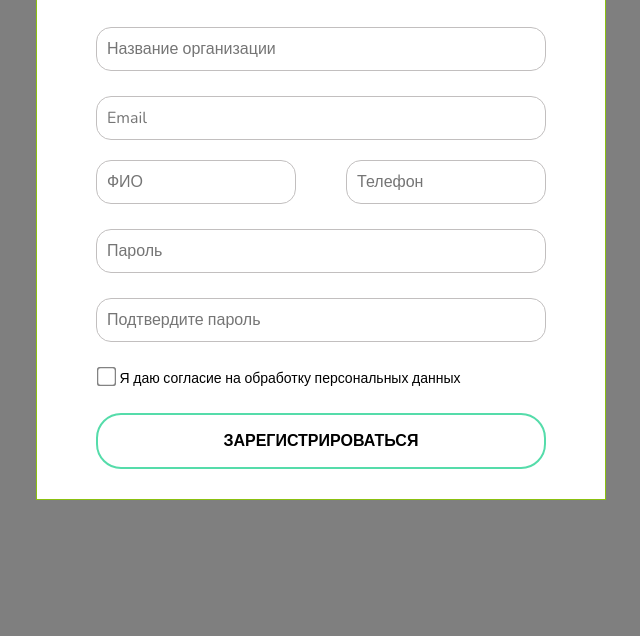
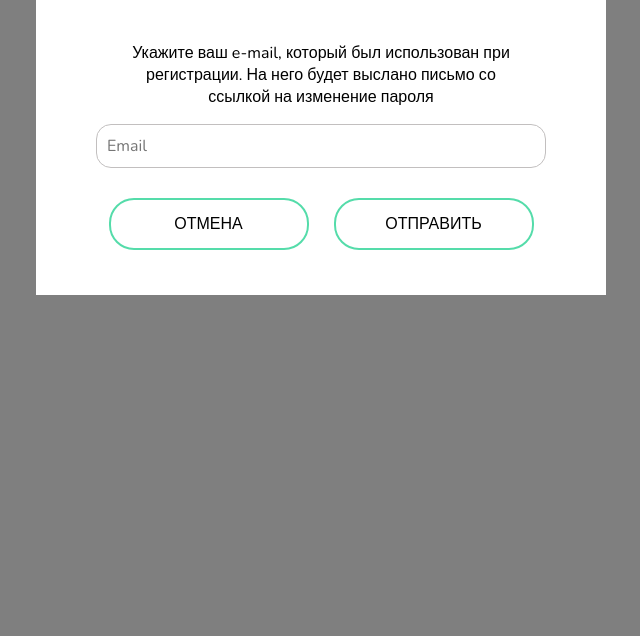
Before and after one commit to qoobatov/login, a plain HTML site: page index.html in a window 1280 px wide. Shown: the part 164-800 px from the top of the page, without its empty margins (319-959 px from the left). Drawn offline with nearby package versions, Linux system fonts and the light colour scheme.

Commit message:
add reset form block

```diff
--- a/index.html
+++ b/index.html
@@ -6,6 +6,7 @@
     <meta name="viewport" content="width=device-width, initial-scale=1.0" />
     <link rel="stylesheet" href="./styles/login.css" />
     <link rel="stylesheet" href="./styles/signin.css">
+    <link rel="stylesheet" href="./styles/reset-pass.css">
     <title>Login</title>
   </head>
   <body>
@@ -62,11 +63,10 @@
                                 <input
                                 class="input-registr-email"
                                 type="email"
-                                id="email"
-                                name="email"
+                                id="registr-email"
+                                name="registr-email"
                                 placeholder="Email"
                                 focus
-
                                 >
 
                                 <div>
@@ -115,14 +115,26 @@
                             </form>
                         </div>
                     </div>
-                <div class="tab-content-3">
-                    <div class="tab-content">
-                        <p class="">
-                            Укажите ваш e-mail, который был использован при регистрации. На него будет выслано письмо со ссылкой на изменение пароля
-                        </p>
+                    <div class="tab-content-3">
+                        <div class="tab-content">
+                            <p class="reset-text-info">
+                                Укажите ваш e-mail, который был использован при регистрации. На него будет выслано письмо со <br/>ссылкой на изменение пароля
+                            </p>
+                            <form action="/" method="post">
+                                <input
+                                class="input-reset-email"
+                                type="email"
+                                id="reset-email"
+                                name="reset-email"
+                                placeholder="Email"
+                                >
+                                <div class="reset-btns-block">
+                                    <button class="btn-reset-cancel">Отмена</button>
+                                    <button class="btn-reset-send">Отправить</button>
+                                </div>
+                            </form>
+                        </div>
                     </div>
-
-                </div>
                 </div>
             </div>
         </div>
--- a/styles/login.css
+++ b/styles/login.css
@@ -23,17 +23,15 @@ input:focus {
   display: flex;
   align-items: center;
   flex-direction: column;
-  border: 1px solid #8bc011;
   padding: 15px;
   padding-top: 10px;
   margin: 0 auto;
 }
 
-
 .input-login-email {
   width: 450px;
   padding: 10px;
-  margin-bottom: 15px;
+  margin-bottom: 10px;
   border: 0;
   border: 1px solid #c2bfbf;
   border-radius: 15px;
@@ -44,7 +42,7 @@ input:focus {
 .input-login-password {
   width: 450px;
   padding: 10px;
-  margin-bottom: 15px;
+  margin-bottom: 10px;
   /* margin: 10px 0; */
   border: 0;
   border: 1px solid #c2bfbf;
@@ -169,8 +167,8 @@ input:focus {
 }
 
 .tab-content-2 {
+  display: none;
+}
+.tab-content-3 {
   /* display: none; */
 }
-.tab-content-3 {
-  display: none;
-}
--- /dev/null
+++ b/styles/reset-pass.css
@@ -0,0 +1,84 @@
+@import url("https://fonts.googleapis.com/css2?family=Nunito&display=swap");
+*,
+*:before,
+*:after {
+  box-sizing: border-box;
+}
+
+input:focus {
+  border-color: #55dcaa;
+}
+
+.tab-content {
+  display: flex;
+  justify-content: center;
+  align-items: center;
+  flex-direction: column;
+}
+
+.reset-text-info {
+  width: 450px;
+  text-align: center;
+}
+
+.input-reset-email {
+  width: 450px;
+  padding: 10px;
+  margin-bottom: 30px;
+  border: 0;
+  border: 1px solid #c2bfbf;
+  border-radius: 15px;
+  outline: none;
+  font-family: inherit;
+  font-size: inherit;
+  font-weight: inherit;
+}
+
+.reset-btns-block {
+  width: 450px;
+  height: auto;
+  display: flex;
+  justify-content: space-around;
+}
+
+.btn-reset-cancel {
+  width: 200px;
+  font-family: inherit;
+  font-size: 16px;
+  font-weight: 400;
+  text-transform: uppercase;
+  padding: 13px;
+  margin-bottom: 30px;
+  border: 0;
+  border-radius: 25px;
+  outline: none;
+  border: 2px solid #55dcaa;
+  background-color: #fff;
+}
+.btn-reset-send {
+  width: 200px;
+  font-family: inherit;
+  font-size: 16px;
+  font-weight: 400;
+  text-transform: uppercase;
+  padding: 13px;
+  margin-bottom: 30px;
+  border: 0;
+  border-radius: 25px;
+  outline: none;
+  border: 2px solid #55dcaa;
+  background-color: #fff;
+}
+
+.btn-reset-cancel:hover,
+.btn-reset-cancel:focus {
+  background-color: #55dcaa;
+  cursor: pointer;
+  color: #fff;
+}
+.btn-reset-send:hover,
+.btn-reset-send:focus {
+  background-color: #55dcaa;
+  cursor: pointer;
+  color: #fff;
+}
```
